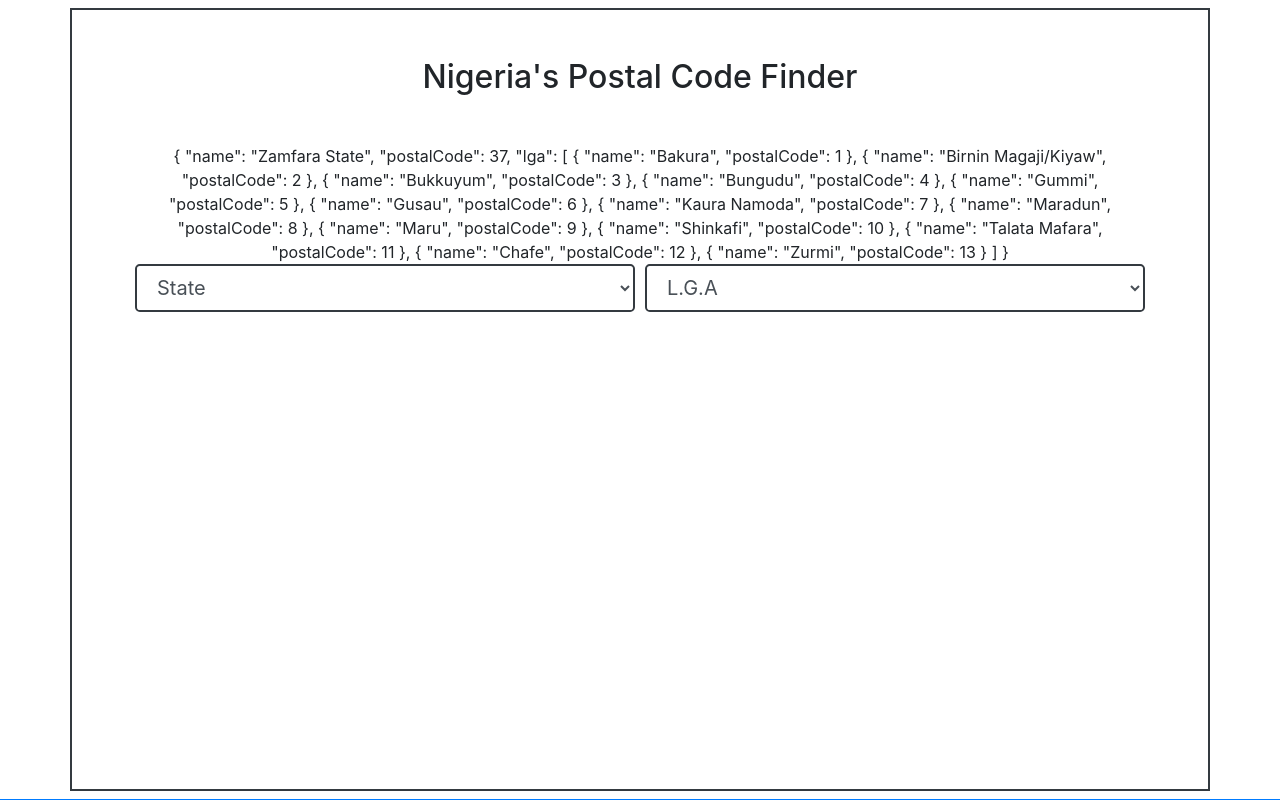
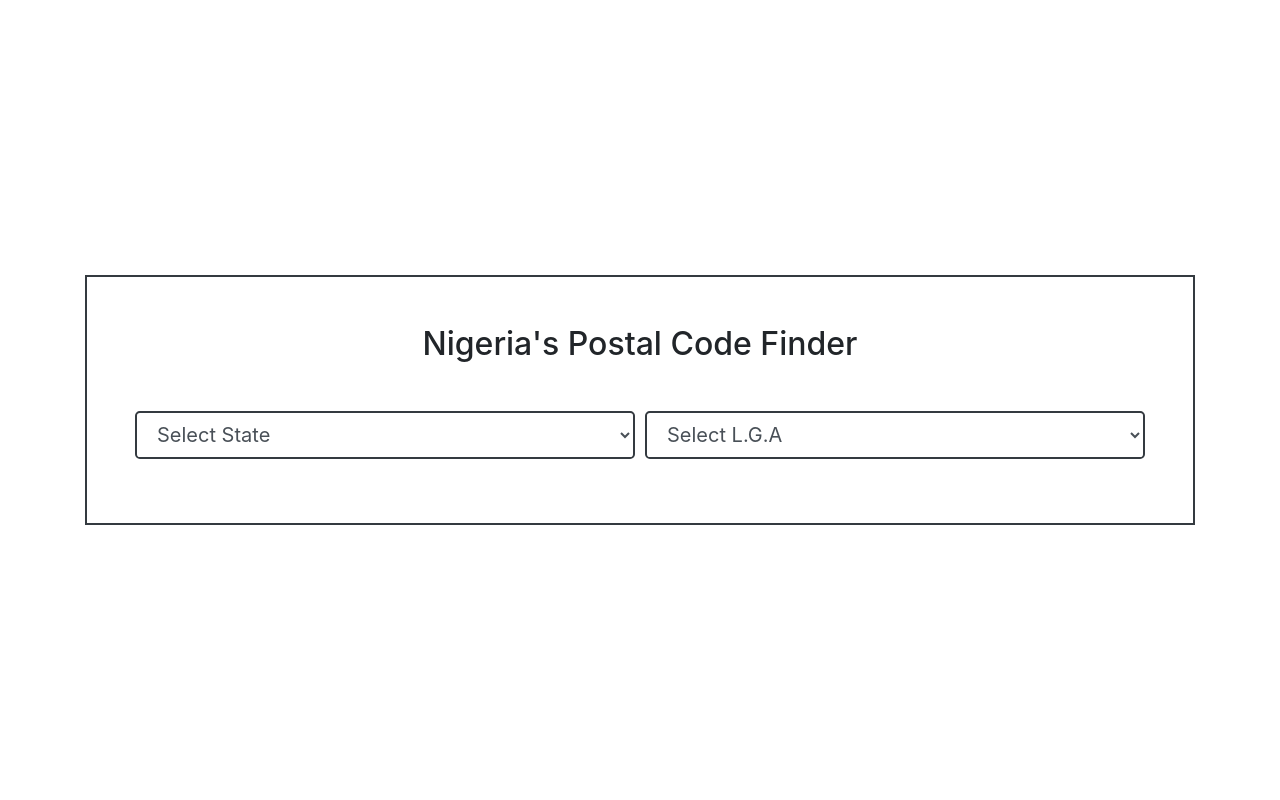
Before and after one commit to OgbeniHMMD/nigeria-postalcode, a Nuxt app: page / in a window 1280 px wide. Built offline with nearby package versions, Linux system fonts and the light colour scheme.

Commit message:
--amend
Added logic To fetch data from JSON

```diff
--- a/pages/index.vue
+++ b/pages/index.vue
@@ -1,33 +1,39 @@
 <template>
-  <div
-    class="d-flex justify-content-center align-item-center min-vh-100 border-primary border-bottom text-center m-0 my-auto"
-  >
-    <div class="container border border-dark m-2">
-      <div class="p-2 p-md-5">
-        <div class="title h2 mb-5">Nigeria's Postal Code Finder</div>
-        {{ nigeria.state }}
+  <div class="d-flex justify-content-center align-items-center text-center min-vh-100 m-0 my-auto">
+    <div class="container m-2">
+      <div class="border border-dark p-2 p-md-5">
+        <div v-if="!postalCode" class="h2 mb-5">Nigeria's Postal Code Finder</div>
+        <div v-else class="h2 mb-5">Postal Code: {{postalCode}}</div>
+
         <div class="form-row p-0">
-          {{state}}
           <div class="col-12 col-md-6 mb-3">
-            <select id="state" class="form-control form-control-lg border-dark" required>
-              <option value disabled selected hidden>State</option>
-              <template v-for="item in nigeria">
-                <option
-                  :key="item.state.postalcode"
-                  :value="item.state.name"
-                >{{item.state.name}} / {{item.state.postalCode}}</option>
-                {{state = item.state}}
+            <select
+              required
+              id="state"
+              v-model="selectedState"
+              @change="clearVariables"
+              class="form-control form-control-lg border-dark"
+            >
+              <option value disabled selected hidden>Select State</option>
+              <template v-for="(states, index) in nigeria">
+                <option :key="index" :value="index">{{states.state.name}}</option>
               </template>
             </select>
           </div>
+
           <div class="col-12 col-md-6 mb-3">
-            <select id="lga" class="form-control form-control-lg border-dark" required>
-              <option value disabled selected hidden>L.G.A</option>
+            <select
+              id="lga"
+              required
+              v-model="postalCode"
+              class="form-control form-control-lg border-dark"
+            >
+              <option value disabled selected hidden>Select L.G.A</option>
               <option
-                v-for="lga in state.lga"
-                :key="lga.postalcode"
-                :value="lga.postalcode"
-              >{{lga.name}} / {{lga.postalCode}}</option>
+                v-for="(lga, index) in nigeria[+selectedState].state.lga"
+                :key="index"
+                :value="++index"
+              >{{lga.name}}</option>
             </select>
           </div>
         </div>
@@ -36,6 +42,7 @@
   </div>
 </template>
 
+
 <script>
 import nigeria from "~/assets/JSON/nigeria.json";
 
@@ -43,13 +50,19 @@ export default {
   data: function() {
     return {
       nigeria,
-      state: "",
-      lga: "",
-      output: ""
+      selectedState: "",
+      postalCode: ""
     };
+  },
+  methods: {
+    clearVariables() {
+      this.postalCode = "";
+      //this.postalCode = nigeria[this.selectedState]
+    }
   }
 };
 </script>
+
 
 <style>
 .border,
```
